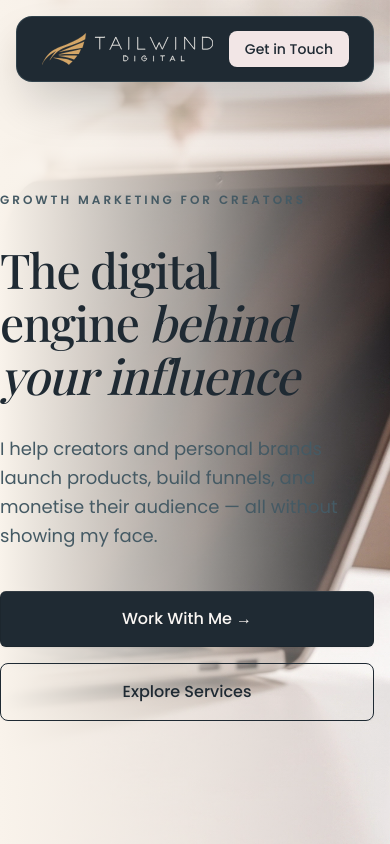
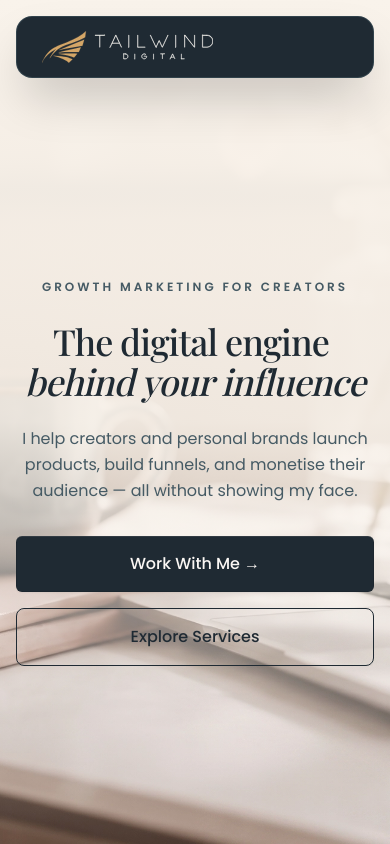
Before and after one commit to mbgmedia-ux/tailwind, a Next.js app: page / in a window 390 px wide. Shown: the top 844 px of the page. Built offline with nearby package versions, Linux system fonts and the light colour scheme.

Commit message:
feat: implement Hero, Navbar, and BlurText components with scroll-based animations

```diff
--- a/src/components/BlurText.tsx
+++ b/src/components/BlurText.tsx
@@ -102,7 +102,7 @@ export default function BlurText({
   return (
     <Component
       ref={ref as any}
-      className={className}
+      className={`${className} justify-center sm:justify-start`}
       style={{ display: "inline-flex", flexWrap: "wrap" }}
     >
       {elements.map((segment, index) => {
--- a/src/components/Hero.tsx
+++ b/src/components/Hero.tsx
@@ -6,22 +6,28 @@ import BlurText from "./BlurText";
 
 export default function Hero() {
   return (
-    <section
-      className="relative min-h-screen w-full flex items-center pt-16 bg-cover bg-[right_center] bg-no-repeat overflow-hidden"
-      style={{ backgroundImage: "url('/images/tailwind-hero.webp')" }}
-    >
-      {/* 50/50 Split Gradient: Sunlit Clay 50 (#f9f3eb) from left transitioning to transparent on right with 60% gradient stop */}
-      <div className="absolute inset-0 bg-gradient-to-r from-[#f9f3eb] via-[#f9f3eb]/60 to-transparent pointer-events-none" />
+    <section className="relative min-h-screen w-full flex items-center pt-24 sm:pt-16 overflow-hidden bg-[#f9f3eb]">
+      {/* 1. HERO BACKGROUND IMAGE (SCALES UP 1ST FROM 0.15 TO 1.0) */}
+      <motion.div
+        initial={{ scale: 0.15, opacity: 0 }}
+        animate={{ scale: 1.0, opacity: 1 }}
+        transition={{ duration: 0.9, ease: [0.16, 1, 0.3, 1], delay: 0 }}
+        className="absolute inset-0 bg-cover bg-[center_top] sm:bg-[right_center] bg-no-repeat pointer-events-none origin-center"
+        style={{ backgroundImage: "url('/images/tailwind-hero.webp')" }}
+      />
+
+      {/* 50/50 Split Gradient: Mobile-optimised gradient for 100% legibility */}
+      <div className="absolute inset-0 bg-gradient-to-b sm:bg-gradient-to-r from-[#f9f3eb] via-[#f9f3eb]/90 sm:via-[#f9f3eb]/60 to-transparent pointer-events-none" />
 
       <div className="max-w-7xl w-full mx-auto px-4 sm:px-6 lg:px-4 my-auto relative z-10">
-        <div className="max-w-3xl text-left -ml-4 sm:-ml-8 lg:-ml-14">
+        <div className="max-w-3xl text-center sm:text-left mx-auto sm:mx-0 sm:-ml-8 lg:-ml-14">
 
-          {/* MASK IN FROM THE TOP FOR "GROWTH MARKETING FOR CREATORS" */}
-          <div className="overflow-hidden mb-8 font-sans">
+          {/* 2. MASK IN FROM THE TOP FOR "GROWTH MARKETING FOR CREATORS" */}
+          <div className="overflow-hidden mb-6 sm:mb-8 font-sans">
             <motion.div
               initial={{ y: "-100%", opacity: 0 }}
               animate={{ y: "0%", opacity: 1 }}
-              transition={{ duration: 0.6, ease: [0.16, 1, 0.3, 1], delay: 0.1 }}
+              transition={{ duration: 0.6, ease: [0.16, 1, 0.3, 1], delay: 0.7 }}
             >
               <span className="text-xs sm:text-sm font-semibold uppercase tracking-[0.25em] text-[#455a64] inline-block">
                 GROWTH MARKETING FOR CREATORS
@@ -29,35 +35,35 @@ export default function Hero() {
             </motion.div>
           </div>
 
-          {/* ANIMATED HEADING TEXT ONLY USING REACT BITS <BlurText /> */}
+          {/* 3. ANIMATED HEADING TEXT ONLY USING REACT BITS <BlurText /> */}
           <BlurText
             as="h1"
             text="The digital engine behind your influence"
             delay={120}
             animateBy="words"
             direction="bottom"
-            className="font-serif text-5xl sm:text-6xl md:text-7xl lg:text-8xl font-medium tracking-tight text-[#1f2a33] leading-[1.10]"
+            className="font-serif text-4xl sm:text-6xl md:text-7xl lg:text-8xl font-medium tracking-tight text-[#1f2a33] leading-[1.10]"
           />
 
-          {/* MASK IN FROM THE BOTTOM FOR INTRO PARAGRAPH */}
-          <div className="overflow-hidden mt-8 max-w-2xl font-sans">
+          {/* 4. MASK IN FROM THE BOTTOM FOR INTRO PARAGRAPH */}
+          <div className="overflow-hidden mt-6 sm:mt-8 max-w-2xl mx-auto sm:mx-0 font-sans">
             <motion.p
               initial={{ y: "100%", opacity: 0 }}
               animate={{ y: "0%", opacity: 1 }}
-              transition={{ duration: 0.7, ease: [0.16, 1, 0.3, 1], delay: 0.6 }}
-              className="text-lg sm:text-[20px] text-[#455a64] font-normal leading-relaxed"
+              transition={{ duration: 0.7, ease: [0.16, 1, 0.3, 1], delay: 1.4 }}
+              className="text-base sm:text-lg md:text-[20px] text-[#455a64] font-normal leading-relaxed"
             >
               I help creators and personal brands launch products, build funnels, and monetise their audience — all without showing my face.
             </motion.p>
           </div>
 
-          {/* SLIDE IN UP FOR CTA BUTTONS */}
-          <div className="overflow-hidden mt-10 font-sans">
+          {/* 5. SLIDE IN UP FOR CTA BUTTONS */}
+          <div className="overflow-hidden mt-8 sm:mt-10 font-sans">
             <motion.div
               initial={{ y: 50, opacity: 0 }}
               animate={{ y: 0, opacity: 1 }}
-              transition={{ duration: 0.7, ease: [0.16, 1, 0.3, 1], delay: 0.8 }}
-              className="flex flex-col sm:flex-row items-center justify-start gap-4"
+              transition={{ duration: 0.7, ease: [0.16, 1, 0.3, 1], delay: 1.6 }}
+              className="flex flex-col sm:flex-row items-center justify-center sm:justify-start gap-4"
             >
               <Link
                 href="#contact"
--- a/src/components/Navbar.tsx
+++ b/src/components/Navbar.tsx
@@ -2,6 +2,7 @@
 
 import { useState, useEffect } from "react";
 import Link from "next/link";
+import { motion } from "framer-motion";
 
 export default function Navbar() {
   const [isVisible, setIsVisible] = useState(true);
@@ -11,14 +12,11 @@ export default function Navbar() {
     const handleScroll = () => {
       const currentScrollY = window.scrollY;
 
-      // Always show when near top of page
       if (currentScrollY <= 50) {
         setIsVisible(true);
       } else if (currentScrollY > lastScrollY) {
-        // Scrolling down -> hide header
         setIsVisible(false);
       } else {
-        // Scrolling up -> reveal header
         setIsVisible(true);
       }
 
@@ -30,12 +28,11 @@ export default function Navbar() {
   }, [lastScrollY]);
 
   return (
-    <header
-      className={`fixed top-4 left-0 right-0 z-50 w-full max-w-6xl mx-auto px-4 sm:px-6 lg:px-8 pointer-events-none transition-all duration-300 ease-in-out ${
-        isVisible
-          ? "translate-y-0 opacity-100"
-          : "-translate-y-24 opacity-0 pointer-events-none"
-      }`}
+    <motion.header
+      initial={{ y: -80, opacity: 0 }}
+      animate={{ y: isVisible ? 0 : -100, opacity: isVisible ? 1 : 0 }}
+      transition={{ duration: 0.75, ease: [0.16, 1, 0.3, 1], delay: 0.15 }}
+      className="fixed top-4 left-0 right-0 z-50 w-full max-w-6xl mx-auto px-4 sm:px-6 lg:px-8 pointer-events-none"
     >
       <div className="bg-[#1f2a33] text-[#fbf7f4] rounded-2xl border border-[#455a64]/50 shadow-2xl px-6 py-3.5 flex items-center justify-between backdrop-blur-md pointer-events-auto">
         {/* LOGO */}
@@ -47,8 +44,8 @@ export default function Navbar() {
           />
         </Link>
 
-        {/* NAVIGATION LINKS */}
-        <nav className="hidden md:flex items-center space-x-8 text-sm font-medium text-[#b7c6d1]">
+        {/* DESKTOP NAVIGATION LINKS (CONTACT REMOVED AS REQUESTED) */}
+        <nav className="hidden md:flex items-center space-x-14 lg:space-x-16 text-sm font-medium text-[#b7c6d1]">
           <Link href="#capabilities" className="hover:text-[#fbf7f4] transition-colors">
             Capabilities
           </Link>
@@ -58,13 +55,10 @@ export default function Navbar() {
           <Link href="#audience" className="hover:text-[#fbf7f4] transition-colors">
             Testimonials
           </Link>
-          <Link href="#contact" className="hover:text-[#fbf7f4] transition-colors">
-            Contact
-          </Link>
         </nav>
 
-        {/* CTA BUTTON */}
-        <div>
+        {/* CTA BUTTON (HIDDEN ON MOBILE, VISIBLE ON DESKTOP) */}
+        <div className="hidden sm:block">
           <Link
             href="#contact"
             className="bg-[#f2e6e6] text-[#1f2a33] hover:bg-[#e8d8d8] px-4 py-2 rounded-lg text-sm font-medium transition-colors shadow-xs inline-flex items-center justify-center font-sans"
@@ -73,6 +67,6 @@ export default function Navbar() {
           </Link>
         </div>
       </div>
-    </header>
+    </motion.header>
   );
 }
```
